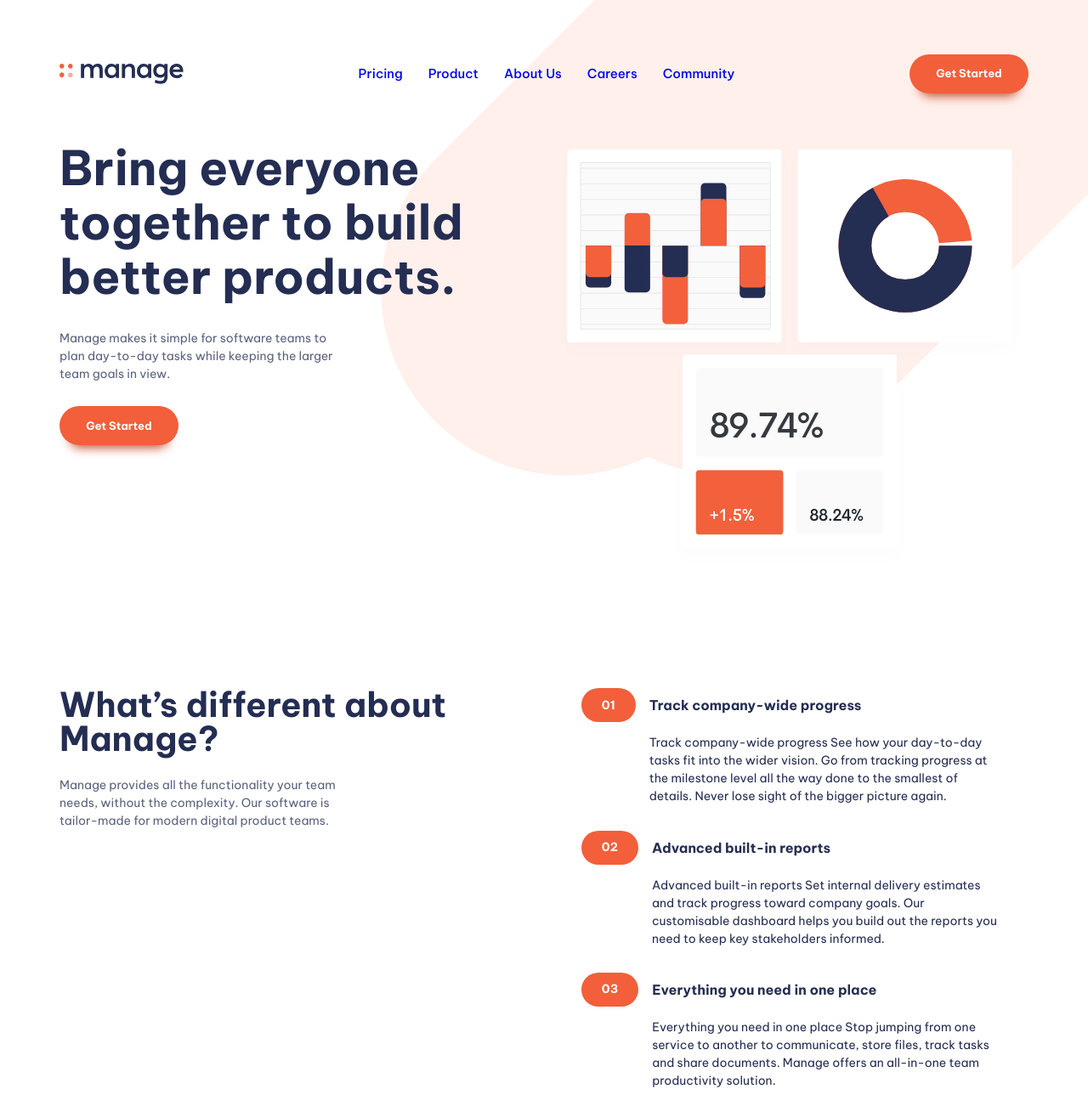
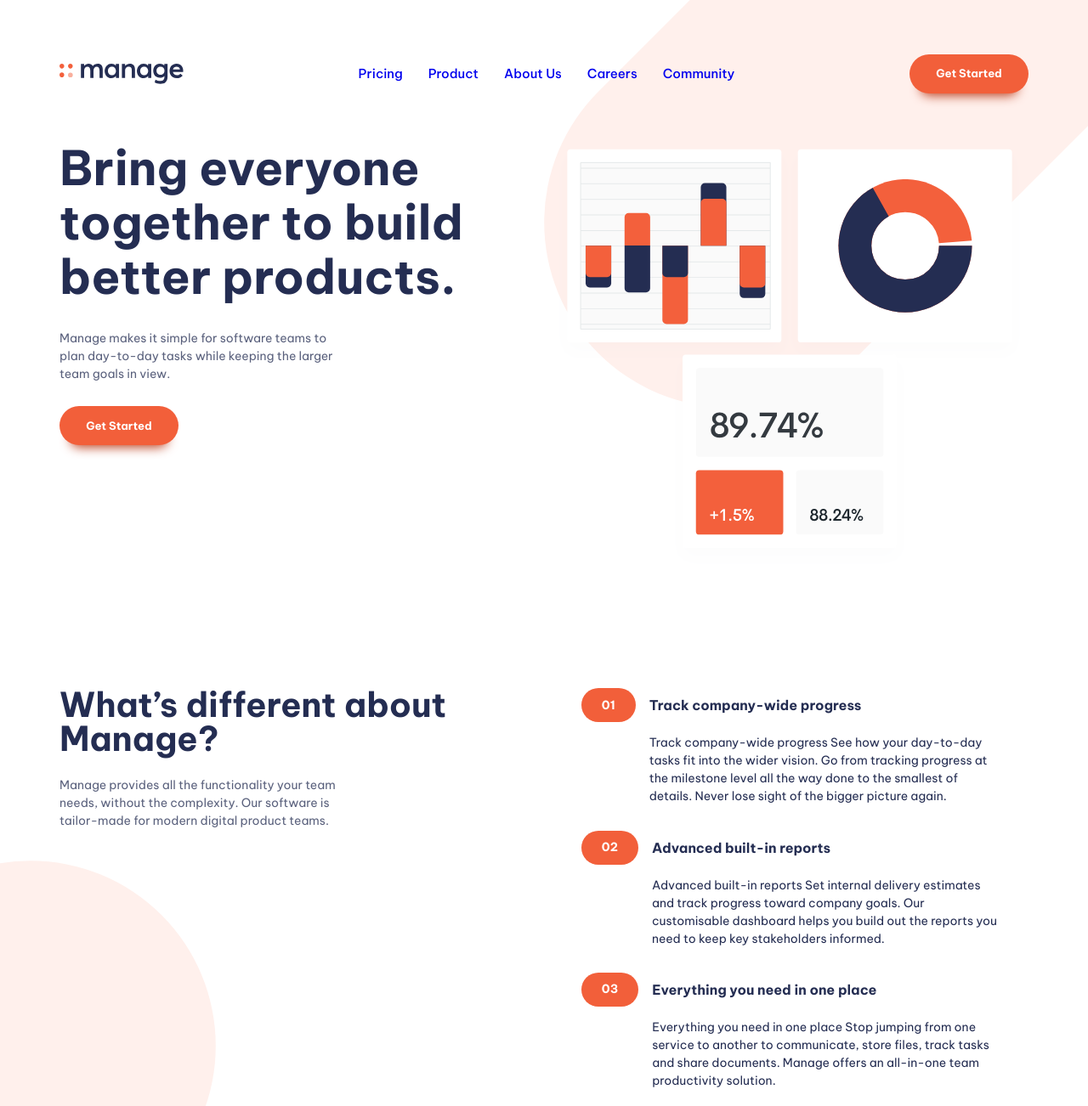
Before and after one commit to S1hredder/kurs-responsive-webiste, a website built with Vite: page index.html in a window 1280 px wide. Shown: the top 1302 px of the page at 85% size. Built offline with nearby package versions, Linux system fonts and the light colour scheme.

Commit message:
create decoration svg final

```diff
--- a/style.css
+++ b/style.css
@@ -504,13 +504,13 @@ line-height: 1;
   position: absolute;
   right:0;
   top:0;
-  width:65%;
-  max-height: 70vh;
-  aspect-ratio: 1/1.3;
+  max-height: max(40%,30rem);
+  aspect-ratio: 1/2;
   background-image:url("images/bg-tablet-pattern.svg");
   background-position:bottom left;
   background-repeat: no-repeat;
   z-index: -1;
+  width:82%;
 }
 @media(min-width:47em){
   .hero__image::before{
@@ -519,21 +519,29 @@ line-height: 1;
 }
 
 /* sales points */
+.sales-points {
+  position:relative;
+}
 .sales-points::before {
   content:'';
-  position:absolute;
   position: absolute;
-  right:0;
   top:0;
-  width:65%;
-  max-height: 70vh;
-  aspect-ratio: 1/1.3;
+  right: 0;
+  left: -35rem;
+  bottom:-28rem;
   background-image:url("images/bg-tablet-pattern.svg");
-  background-position:bottom left;
+  background-position: bottom left;
   background-repeat: no-repeat;
   z-index: -1;
 }
-
+@media(max-width:47em){
+  .sales-points::before {
+    inset: 0;
+    left:20rem;
+    top:-32rem;
+    background-position:top left;
+  }
+}
 /* Utility classes */
 .visually-hidden {
   position: absolute;
```
